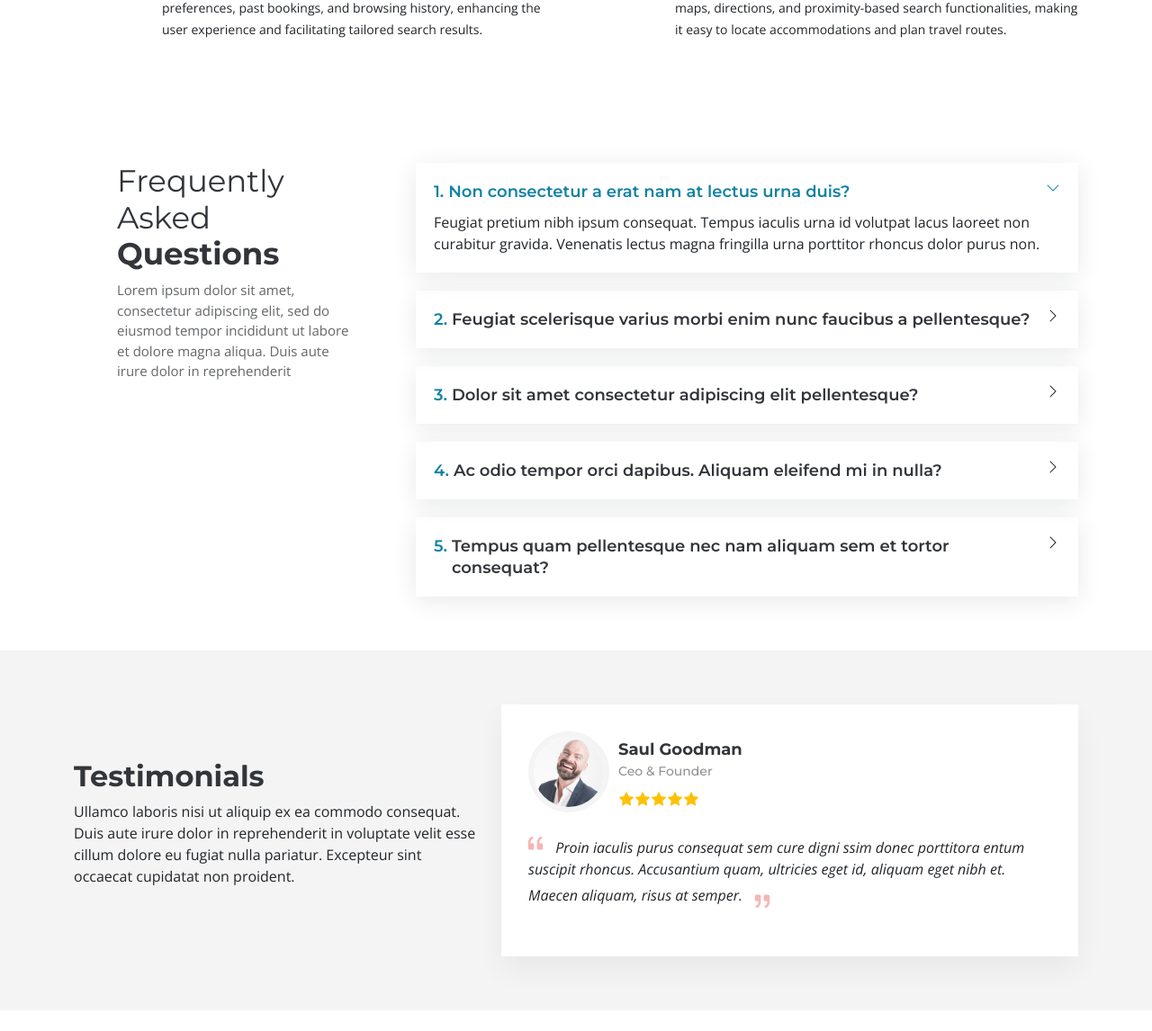
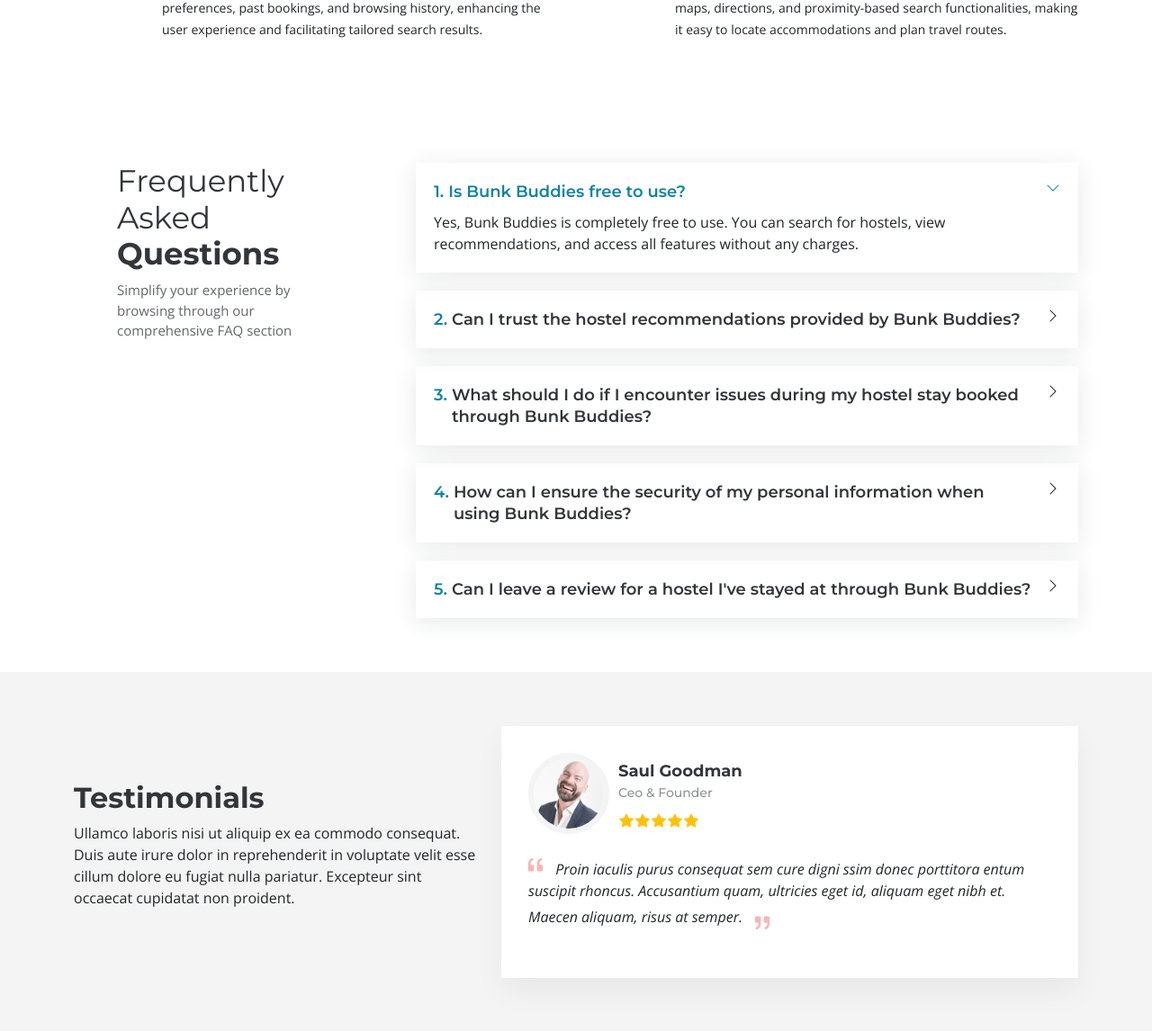
Before and after one commit to betterunkown/BunkBuddies, a Django app: page / in a window 1280 px wide. Shown: the part 2713-3859 px from the top of the page at 90% size. Run offline with Django 3.2, Linux system fonts and the light colour scheme; some libraries are stand-ins or nearby versions.

Commit message:
faqs done

```diff
--- a/bunkbuddies/templates/index.html
+++ b/bunkbuddies/templates/index.html
@@ -281,7 +281,7 @@
             <div class="content px-xl-5">
               <h3><span>Frequently Asked </span><strong>Questions</strong></h3>
               <p>
-                Lorem ipsum dolor sit amet, consectetur adipiscing elit, sed do eiusmod tempor incididunt ut labore et dolore magna aliqua. Duis aute irure dolor in reprehenderit
+                Simplify your experience by browsing through our comprehensive FAQ section
               </p>
             </div>
           </div>
@@ -290,41 +290,44 @@
 
             <div class="faq-container">
               <div class="faq-item faq-active">
-                <h3><span class="num">1.</span> <span>Non consectetur a erat nam at lectus urna duis?</span></h3>
+                <h3><span class="num">1.</span> <span>Is Bunk Buddies free to use?</span></h3>
                 <div class="faq-content">
-                  <p>Feugiat pretium nibh ipsum consequat. Tempus iaculis urna id volutpat lacus laoreet non curabitur gravida. Venenatis lectus magna fringilla urna porttitor rhoncus dolor purus non.</p>
+                  <p>Yes, Bunk Buddies is completely free to use. You can search for hostels, view recommendations, and access all features without any charges.</p>
                 </div>
                 <i class="faq-toggle bi bi-chevron-right"></i>
               </div><!-- End Faq item-->
 
               <div class="faq-item">
-                <h3><span class="num">2.</span> <span>Feugiat scelerisque varius morbi enim nunc faucibus a pellentesque?</span></h3>
+                <h3><span class="num">2.</span> <span> Can I trust the hostel recommendations provided by Bunk Buddies?</span></h3>
                 <div class="faq-content">
-                  <p>Dolor sit amet consectetur adipiscing elit pellentesque habitant morbi. Id interdum velit laoreet id donec ultrices. Fringilla phasellus faucibus scelerisque eleifend donec pretium. Est pellentesque elit ullamcorper dignissim. Mauris ultrices eros in cursus turpis massa tincidunt dui.</p>
+                  <p>Absolutely! We carefully curate our recommendations based on real user reviews, ratings, and our own thorough evaluations. We prioritize safety, cleanliness, and overall guest satisfaction to ensure you have a great hostel experience.
+                  </p>
                 </div>
                 <i class="faq-toggle bi bi-chevron-right"></i>
               </div><!-- End Faq item-->
 
               <div class="faq-item">
-                <h3><span class="num">3.</span> <span>Dolor sit amet consectetur adipiscing elit pellentesque?</span></h3>
+                <h3><span class="num">3.</span> <span>What should I do if I encounter issues during my hostel stay booked through Bunk Buddies?</span></h3>
                 <div class="faq-content">
-                  <p>Eleifend mi in nulla posuere sollicitudin aliquam ultrices sagittis orci. Faucibus pulvinar elementum integer enim. Sem nulla pharetra diam sit amet nisl suscipit. Rutrum tellus pellentesque eu tincidunt. Lectus urna duis convallis convallis tellus. Urna molestie at elementum eu facilisis sed odio morbi quis</p>
+                  <p>In the rare event that you encounter any issues during your hostel stay, we recommend contacting the hostel staff directly to address your concerns. If the issue persists or you need further assistance, feel free to reach out to us, and we'll do our best to help resolve the situation.</p>
                 </div>
                 <i class="faq-toggle bi bi-chevron-right"></i>
               </div><!-- End Faq item-->
 
               <div class="faq-item">
-                <h3><span class="num">4.</span> <span>Ac odio tempor orci dapibus. Aliquam eleifend mi in nulla?</span></h3>
+                <h3><span class="num">4.</span> <span> How can I ensure the security of my personal information when using Bunk Buddies?</span></h3>
                 <div class="faq-content">
-                  <p>Dolor sit amet consectetur adipiscing elit pellentesque habitant morbi. Id interdum velit laoreet id donec ultrices. Fringilla phasellus faucibus scelerisque eleifend donec pretium. Est pellentesque elit ullamcorper dignissim. Mauris ultrices eros in cursus turpis massa tincidunt dui.</p>
+                  <p>Protecting your privacy and personal information is our top priority. Bunk Buddies employs industry-standard security measures to safeguard your data and ensure secure transactions. We do not store sensitive payment information, and any personal data collected is handled in accordance with our privacy policy.</p>
                 </div>
                 <i class="faq-toggle bi bi-chevron-right"></i>
               </div><!-- End Faq item-->
 
               <div class="faq-item">
-                <h3><span class="num">5.</span> <span>Tempus quam pellentesque nec nam aliquam sem et tortor consequat?</span></h3>
+                <h3><span class="num">5.</span> <span>Can I leave a review for a hostel I've stayed at through Bunk Buddies?
+
+                </span></h3>
                 <div class="faq-content">
-                  <p>Molestie a iaculis at erat pellentesque adipiscing commodo. Dignissim suspendisse in est ante in. Nunc vel risus commodo viverra maecenas accumsan. Sit amet nisl suscipit adipiscing bibendum est. Purus gravida quis blandit turpis cursus in</p>
+                  <p>Yes, we encourage users to leave reviews and share their experiences to help others make informed decisions. After your stay, you'll have the opportunity to leave a review and provide feedback on the hostel's amenities, cleanliness, location, and more.</p>
                 </div>
                 <i class="faq-toggle bi bi-chevron-right"></i>
               </div><!-- End Faq item-->
@@ -577,7 +580,7 @@
           <a href="index.html" class="logo d-flex align-items-center">
             <span>Bunk Buddies</span>
           </a>
-          <p>Cras fermentum odio eu feugiat lide par naso tierra. Justo eget nada terra videa magna derita valies darta donna mare fermentum iaculis eu non diam phasellus.</p>
+          <p>Follow us on our social channels to join our vibrant community and engage with like-minded individuals.</p>
           <div class="social-links d-flex mt-4">
             <a href=""><i class="bi bi-twitter"></i></a>
             <a href=""><i class="bi bi-facebook"></i></a>
```
